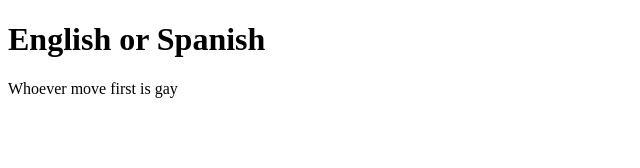
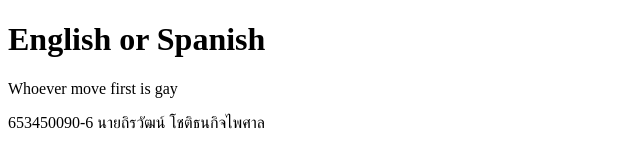
Before and after one commit to aAteshi/aAteshi.github.io, a plain HTML site: page index.html in a window 1280 px wide. Shown: the whole page, without its empty margins (0-640 px from the left). Drawn offline with Linux system fonts and the light colour scheme.

Commit message:
Update index.html

```diff
--- a/index.html
+++ b/index.html
@@ -6,6 +6,6 @@
 <body>
   <h1>English or Spanish</h1>
   <p>Whoever move first is gay</p>
-  <!-- 653450090-6 นายถิรวัฒน์ โชติธนกิจไพศาล -->
+  <p>653450090-6 นายถิรวัฒน์ โชติธนกิจไพศาล</p>
 </body>
 </html>
```
